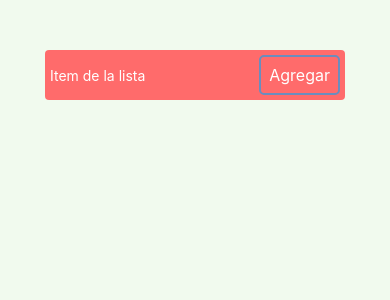
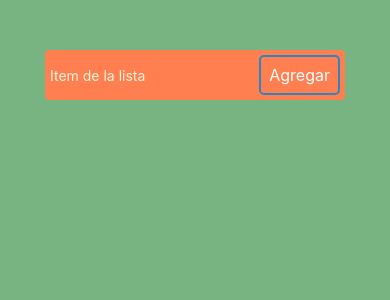
Before and after one commit to guillenec/FootballConnect, a React Native app: screen / in a window 390 px wide. Shown: the top 300 px of the page. Built offline with nearby package versions, Linux system fonts and the light colour scheme.

Commit message:
colores 2.0

```diff
--- a/App.jsx
+++ b/App.jsx
@@ -48,6 +48,7 @@ const App = () => {
         <View>
           <TextInput
             placeholder='Item de la lista'
+            placeholderTextColor='#F5F5DC'
             value={textValue}
             onChangeText={handleChangeItem}
             style={styles.inputText}
@@ -74,7 +75,7 @@ export default App
 
 const styles = StyleSheet.create({
   container: {
-    backgroundColor: '#F1FAEE',
+    backgroundColor: '#78B382',
     flex: 1,
     alignItems: 'center',
     paddingTop: 50,
@@ -92,13 +93,14 @@ const styles = StyleSheet.create({
     alignItems: 'center',
     height: 'auto',
     width: 300,
-    backgroundColor: '#FF6B6B',
+    backgroundColor: '#FF7F50',
+    color: 'white',
     borderRadius: 4
   },
   buttonAdd: {
     color: '#ffffff',
     borderWidth: 2,
-    borderColor: '#6A8DBE',
+    borderColor: '#2E86C1',
     borderRadius: 5,
     padding: 8,
     fontSize: '16px',
```
